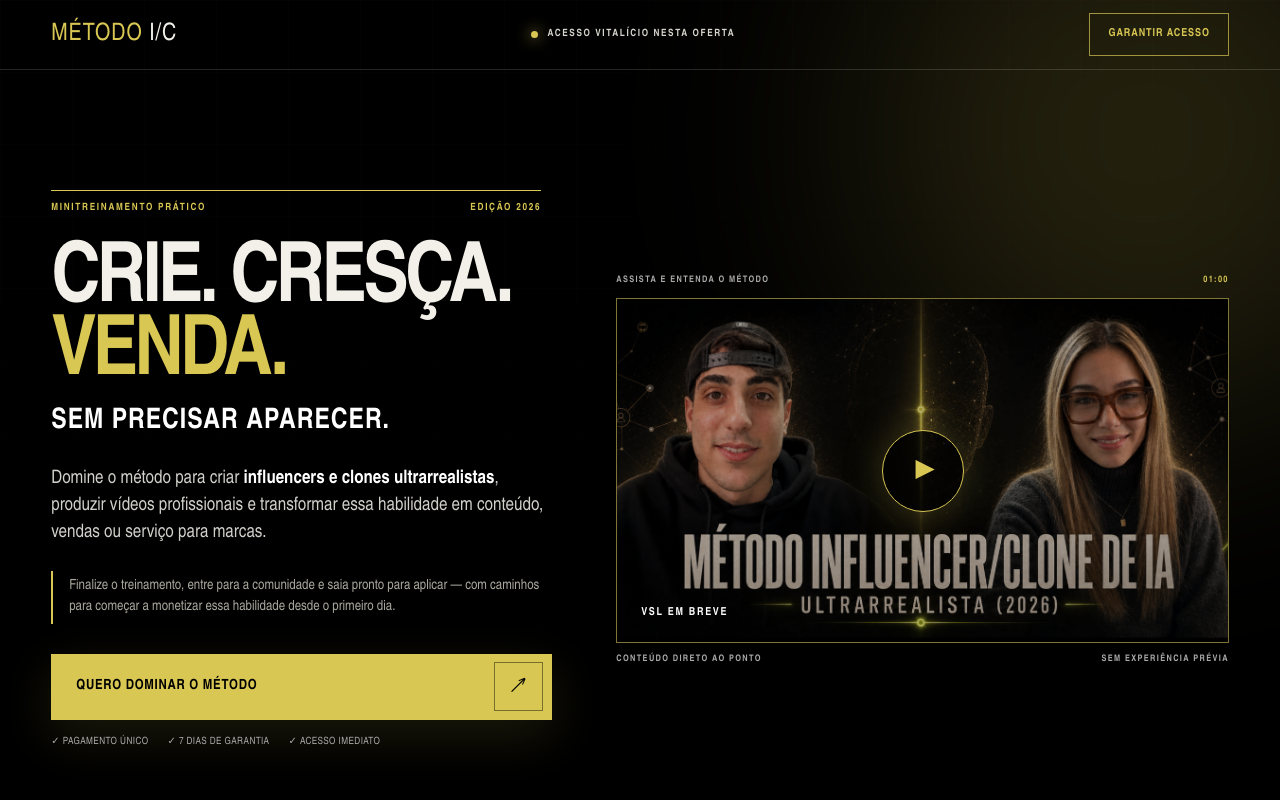
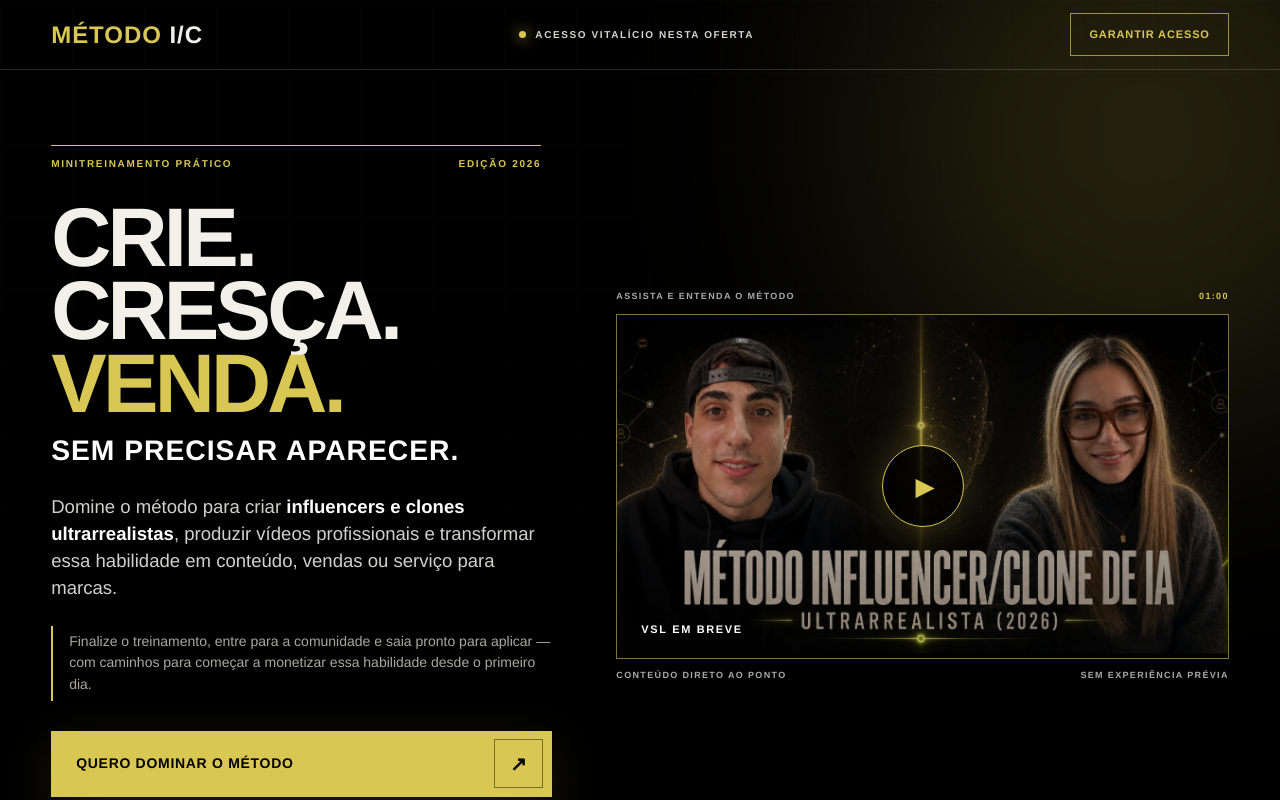
Before and after one commit to anthonyenzo/lp-metodoic, a Next.js app: page / in a window 1280 px wide. Shown: the top 800 px of the page. Built offline with nearby package versions, Linux system fonts and the light colour scheme.

Commit message:
Configure YWFT Clarify typography

```diff
--- a/app/globals.css
+++ b/app/globals.css
@@ -1,6 +1,6 @@
 @import "tailwindcss";
 
-@font-face { font-family: "Clarify-Md"; src: local("Clarify-Md"), local("Clarify Md"), local("Clarify"); font-display: swap; }
+@font-face { font-family: "YWFT Clarify"; src: local("YWFT Clarify"), local("YWFTClarify"); font-display: swap; }
 
 :root {
   --black: #000;
@@ -9,12 +9,12 @@
   --yellow: #d9c754;
   --muted: #9c9a91;
   --line: rgba(255,255,255,.15);
-  --font-clarify: "Clarify-Md", "Clarify Md", "Clarify", "Arial Narrow", Arial, sans-serif;
+  --font-clarify: "YWFT Clarify", "Helvetica Neue", Helvetica, Arial, sans-serif;
 }
 
 * { box-sizing: border-box; }
 html { scroll-behavior: smooth; }
-body { margin: 0; background: var(--black); color: var(--paper); font-family: var(--font-clarify); overflow-x: hidden; }
+body { margin: 0; background: var(--black); color: var(--paper); font-family: var(--font-clarify); font-weight: 420; overflow-x: hidden; }
 a { color: inherit; text-decoration: none; }
 button, summary { font: inherit; }
 em { color: var(--yellow); font-style: normal; }
@@ -285,3 +285,8 @@ footer nav a:hover { color: var(--yellow); }
   *, *:before, *:after { animation-duration:.01ms !important; animation-iteration-count:1 !important; transition-duration:.01ms !important; }
   [data-reveal] { opacity:1; transform:none; }
 }
+
+
+
+.brand, h3, strong { font-weight: 660; }
+.buy-button, .topbar-cta, .section-kicker, .eyebrow, .topbar-note { font-weight: 780; }
```
